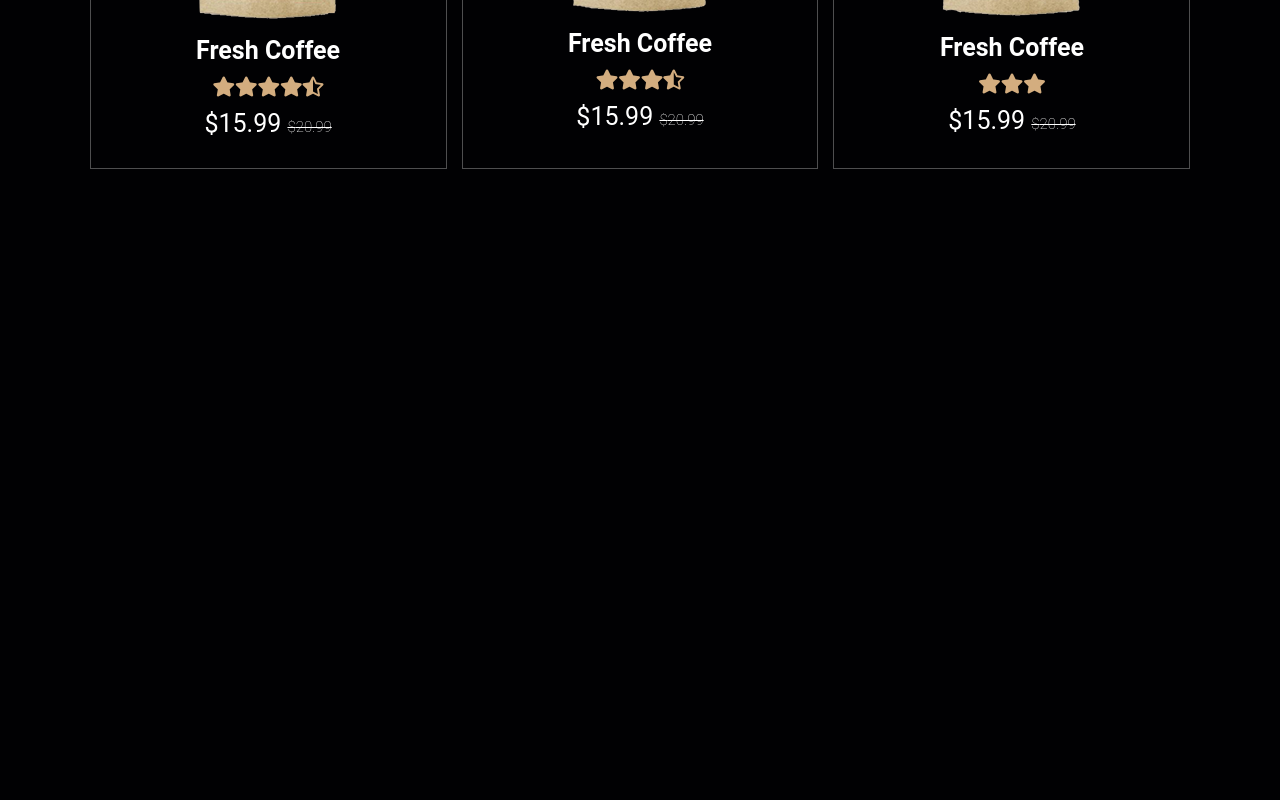
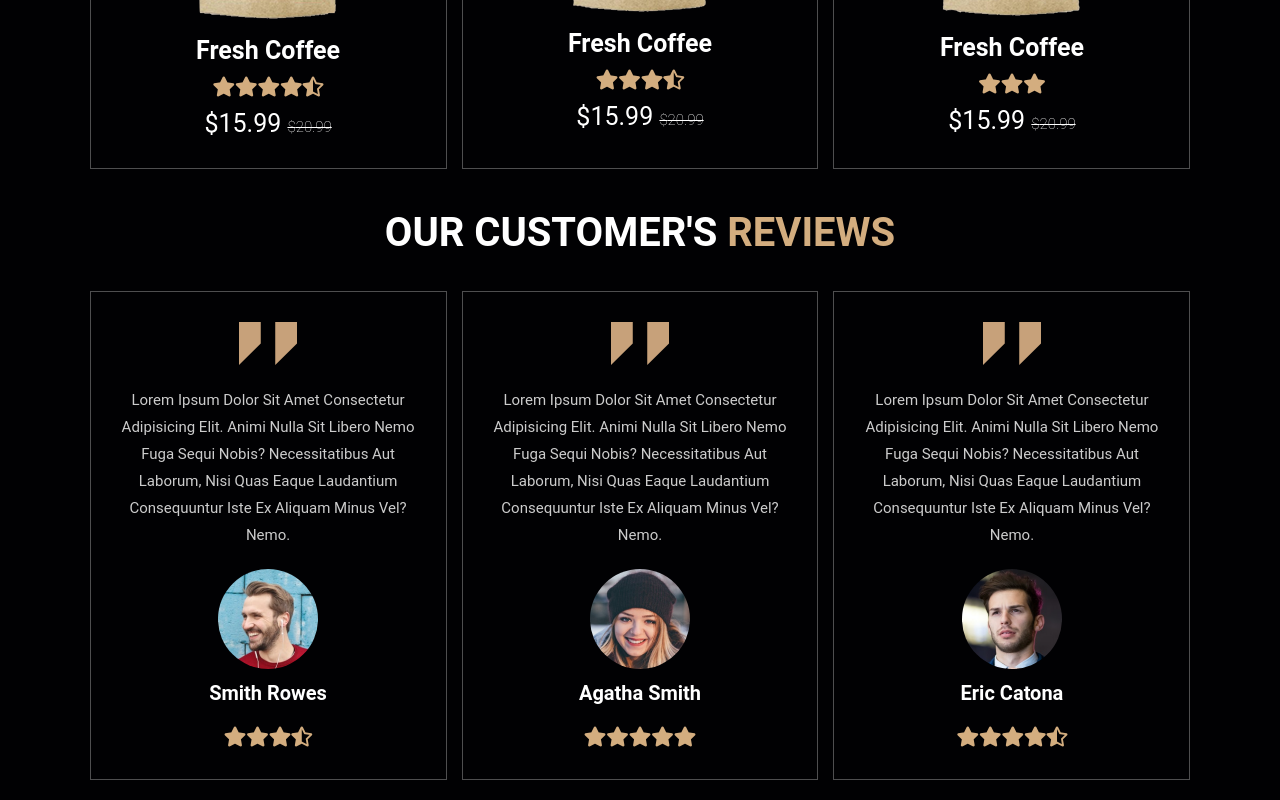
Before and after one commit to NgTuanLoc/Exercises, a React (Create React App) app in the folder coffee_shop/: page / in a window 1280 px wide. Shown: the part 2935-3735 px from the top of the page. Before the commit the page ends 3124 px from the top, so only its background shows below. Built offline with nearby package versions, Linux system fonts and the light colour scheme.

Commit message:
user review section

```diff
--- a/coffee_shop/src/App.js
+++ b/coffee_shop/src/App.js
@@ -2,7 +2,8 @@ import Header from "./sections/Header";
 import Home from "./sections/Home";
 import About from "./sections/About";
 import Menu from "./sections/Menu";
-import Product from "./sections/Product";
+import Products from "./sections/Products";
+import Reviews from "./sections/Reviews";
 
 const App = () => {
   return (
@@ -11,7 +12,8 @@ const App = () => {
       <Home />
       <About />
       <Menu />
-      <Product />
+      <Products />
+      <Reviews />
     </div>
   );
 };
--- a/coffee_shop/src/components/Rating.js
+++ b/coffee_shop/src/components/Rating.js
@@ -1,8 +1,6 @@
 const Rating = ({ rating, className }) => {
   const starCount = new Array(Math.trunc(rating)).fill(1);
   starCount.push(rating - Math.trunc(rating));
-
-  console.log(starCount);
 
   return (
     <div className={className}>
--- a/coffee_shop/src/data/data.js
+++ b/coffee_shop/src/data/data.js
@@ -13,6 +13,10 @@ import menuItem6 from "../images/menu-6.png";
 import productItem1 from "../images/product-1.png";
 import productItem2 from "../images/product-2.png";
 import productItem3 from "../images/product-3.png";
+
+import customer1 from "../images/pic-1.png";
+import customer2 from "../images/pic-2.png";
+import customer3 from "../images/pic-3.png";
 
 export const cartItems = [
   {
@@ -99,3 +103,27 @@ export const productItem = [
     finalPrice: "15.99",
   },
 ];
+
+export const customers = [
+  {
+    img: customer1,
+    name: "Smith Rowes",
+    rating: 3.5,
+    review:
+      "Lorem ipsum dolor sit amet consectetur adipisicing elit. Animi nulla sit libero nemo fuga sequi nobis? Necessitatibus aut laborum, nisi quas eaque laudantium consequuntur iste ex aliquam minus vel? Nemo. ",
+  },
+  {
+    img: customer2,
+    name: "Agatha Smith",
+    rating: 5,
+    review:
+      "Lorem ipsum dolor sit amet consectetur adipisicing elit. Animi nulla sit libero nemo fuga sequi nobis? Necessitatibus aut laborum, nisi quas eaque laudantium consequuntur iste ex aliquam minus vel? Nemo. ",
+  },
+  {
+    img: customer3,
+    name: "Eric Catona",
+    rating: 4.6,
+    review:
+      "Lorem ipsum dolor sit amet consectetur adipisicing elit. Animi nulla sit libero nemo fuga sequi nobis? Necessitatibus aut laborum, nisi quas eaque laudantium consequuntur iste ex aliquam minus vel? Nemo. ",
+  },
+];
--- a/coffee_shop/src/sections/Product.js
+++ b/coffee_shop/src/sections/Products.js
@@ -1,9 +1,9 @@
 import { productItem } from "../data/data";
 import Rating from "../components/Rating";
 
-const Product = () => {
+const Products = () => {
   return (
-    <section className="product" id="product">
+    <section className="product" id="products">
       <h1 className="heading">
         Our <span>Products</span>
       </h1>
@@ -34,4 +34,4 @@ const Product = () => {
   );
 };
 
-export default Product;
+export default Products;
--- /dev/null
+++ b/coffee_shop/src/sections/Reviews.js
@@ -0,0 +1,32 @@
+import { customers } from "../data/data";
+import quote from "../images/quote-img.png";
+import Rating from "../components/Rating";
+
+const Reviews = () => {
+  return (
+    <section className="reviews" id="reviews">
+      <h1 className="heading">
+        Our Customer's <span>Reviews</span>
+      </h1>
+      <div className="reviews__container">
+        {customers.map((customer, id) => {
+          return (
+            <div className="reviews__item">
+              <img src={quote} alt="quote" className="reviews__quote" />
+              <p>{customer.review}</p>
+              <img
+                src={customer.img}
+                alt={customer.name}
+                className="reviews__user"
+              />
+              <h3>{customer.name}</h3>
+              <Rating rating={customer.rating} className="product__rating" />
+            </div>
+          );
+        })}
+      </div>
+    </section>
+  );
+};
+
+export default Reviews;
--- a/coffee_shop/src/style/css/style.css
+++ b/coffee_shop/src/style/css/style.css
@@ -21,6 +21,7 @@
 html {
   font-size: 62.5%;
   overflow-x: hidden;
+  scroll-padding-top: 9rem;
   scroll-behavior: smooth;
 }
 
@@ -291,6 +292,34 @@ section {
   color: var(--primary-color);
 }
 
+.reviews__container {
+  display: grid;
+  grid-template-columns: repeat(auto-fit, minmax(30rem, 1fr));
+  gap: 1.5rem;
+}
+.reviews__item {
+  padding: 3rem 2rem;
+  border: var(--border);
+  text-align: center;
+}
+.reviews__item > p {
+  font-size: 1.5rem;
+  line-height: 1.8;
+  color: #ccc;
+  padding: 2rem 0;
+}
+.reviews__item > h3 {
+  padding: 1rem 0;
+  font-size: 2rem;
+  color: #fff;
+}
+.reviews__user {
+  height: 10rem;
+  width: 10rem;
+  border-radius: 50%;
+  object-fit: cover;
+}
+
 .btn {
   margin-top: 1rem;
   display: inline-block;
--- a/coffee_shop/src/style/sass/base/_base.scss
+++ b/coffee_shop/src/style/sass/base/_base.scss
@@ -20,6 +20,7 @@
 html {
   font-size: 62.5%;
   overflow-x: hidden;
+  scroll-padding-top: 9rem;
   scroll-behavior: smooth;
 }
 
--- /dev/null
+++ b/coffee_shop/src/style/sass/layout/_reviews.scss
@@ -0,0 +1,33 @@
+.reviews {
+  &__container {
+    display: grid;
+    grid-template-columns: repeat(auto-fit, minmax(30rem, 1fr));
+    gap: 1.5rem;
+  }
+
+  &__item {
+    padding: 3rem 2rem;
+    border: var(--border);
+    text-align: center;
+
+    & > p {
+      font-size: 1.5rem;
+      line-height: 1.8;
+      color: #ccc;
+      padding: 2rem 0;
+    }
+
+    & > h3 {
+      padding: 1rem 0;
+      font-size: 2rem;
+      color: #fff;
+    }
+  }
+
+  &__user {
+    height: 10rem;
+    width: 10rem;
+    border-radius: 50%;
+    object-fit: cover;
+  }
+}
--- a/coffee_shop/src/style/sass/main.scss
+++ b/coffee_shop/src/style/sass/main.scss
@@ -9,7 +9,8 @@
 @import "layout/home";
 @import "layout/about";
 @import "layout/menu";
-@import "layout/product";
+@import "layout/products";
+@import "layout/reviews";
 
 // COMPONENT
 @import "components/button";
```
Also changed, not shown: coffee_shop/src/style/sass/layout/_products.scss (renamed from coffee_shop/src/style/sass/layout/_product.scss), 1 other file (tests, documents, lock files or other folders).
